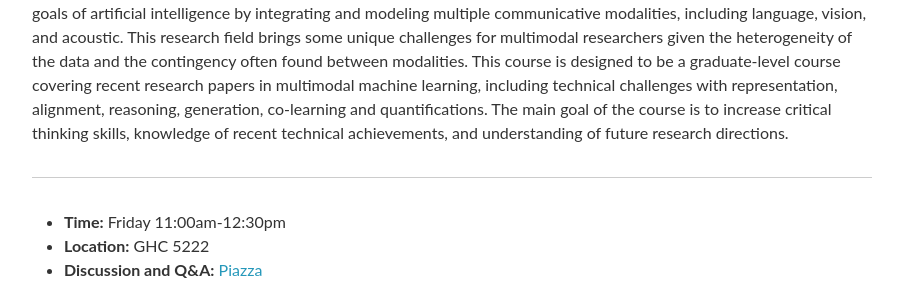
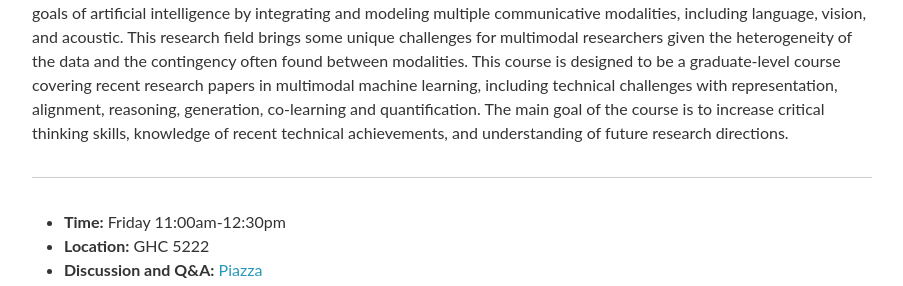
Before and after one commit to CMU-MultiComp-Lab/adv-mmml-course, a Jekyll site: the page spring2023/index.html, which Jekyll copies as it is, in a window 1280 px wide and 1236 px high. Shown: the part 288-574 px from the top of the window, without its empty margins (188-1091 px from the left). Built offline with Jekyll 4.4.1, drawn with Linux system fonts in a browser that asks for light colours; nearby versions of some CDN libraries; comment, search, counter and statistics services are not loaded; some of the changed text lies outside the part shown.

Commit message:
Update index.html

```diff
--- a/spring2023/index.html
+++ b/spring2023/index.html
@@ -76,7 +76,7 @@
       of artificial intelligence by integrating and modeling multiple communicative modalities, including language, vision, and acoustic.
       This research field brings some unique challenges for multimodal researchers given the heterogeneity of the data and the contingency often
       found between modalities. This course is designed to be a graduate-level course covering recent research papers in multimodal machine learning,
-      including technical challenges with representation, alignment, reasoning, generation, co-learning and quantifications.
+      including technical challenges with representation, alignment, reasoning, generation, co-learning and quantification.
       The main goal of the course is to increase critical thinking skills, knowledge of recent technical achievements, and understanding of
       future research directions.</p>
 <hr />
```
